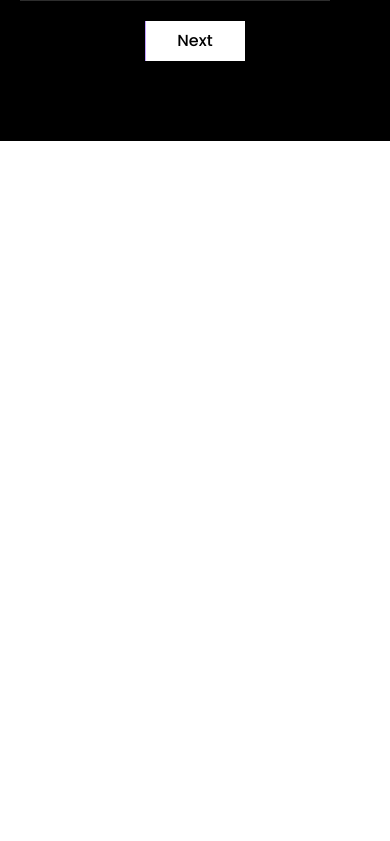
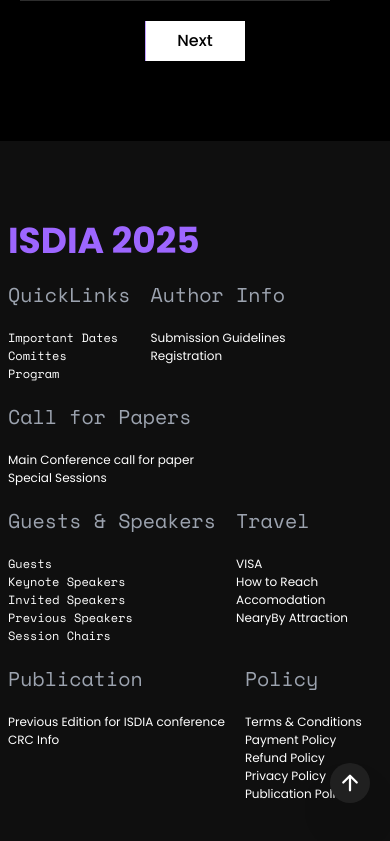
Before and after one commit to harsh749005/ISDIA, a React (Vite) app in the folder frontend/: page / in a window 390 px wide. Shown: the part 7941-8782 px from the top of the page. Before the commit the page ends 8082 px from the top, so only its background shows below. Built offline with nearby package versions, Linux system fonts and the light colour scheme.

Commit message:
footer responsive

```diff
--- a/frontend/src/components/Footer.jsx
+++ b/frontend/src/components/Footer.jsx
@@ -1,13 +1,13 @@
 import React from "react";
 import { IoArrowUpOutline } from "react-icons/io5";
-import './Footer.css'
+import "./Footer.css";
 
 const Footer = () => {
   const scrollToTop = () => {
     window.scrollTo({ top: 0, behavior: "smooth" });
   };
   return (
-    <div className="relative w-full px-10 py-20 pt-20 bg-[#0f0f0f] flex flex-col gap-5">
+    <div className="relative w-full px-2 md:px-10 py-20 pt-20 bg-[#0f0f0f] flex flex-col gap-5">
       {/* Logo */}
       <div>
         <span className="text-[#9d66ff] text-4xl font-bold font-poppins">
@@ -15,7 +15,7 @@ const Footer = () => {
         </span>
       </div>
 
-      <div className="w-full  bg-[#0f0f0f] flex gap-5">
+      <div className="w-full  bg-[#0f0f0f] flex gap-5 flex-wrap">
         {/* QuickLinks */}
         <div className="flex flex-col gap-5">
           <h1 className=" text-gray-400 text-xl font-spacemono">QuickLinks</h1>
@@ -134,13 +134,15 @@ const Footer = () => {
         </div>
       </div>
 
-      <div className="w-max h-max absolute right-20 bottom-30">
-
-      <button onClick={scrollToTop}  className="relative upper-btn-div w-max h-max hidden xl:block bg-[#202020] px-2 py-2 rounded-full font-poppins text-white shadow-2xl hover:text-white ">
-      <IoArrowUpOutline className="upper-icon  text-2xl "/>
+      <div className="w-max h-max absolute right-5 bottom-20 md:right-10 m">
+        <button
+          onClick={scrollToTop}
+          className="relative upper-btn-div w-max h-max bg-[#202020] px-2 py-2 rounded-full font-poppins text-white shadow-2xl hover:text-white "
+        >
+          <IoArrowUpOutline className="upper-icon  text-2xl " />
         </button>
+      </div>
     </div>
-      </div>
   );
 };
 
--- a/frontend/src/pages/Home.jsx
+++ b/frontend/src/pages/Home.jsx
@@ -23,7 +23,7 @@ const Home = () => {
      <Countries/>
      <Conference/>
      <SlilderBar/>
-     {/* <Footer/> */}
+     <Footer/>
     </div>
   )
 }
```
